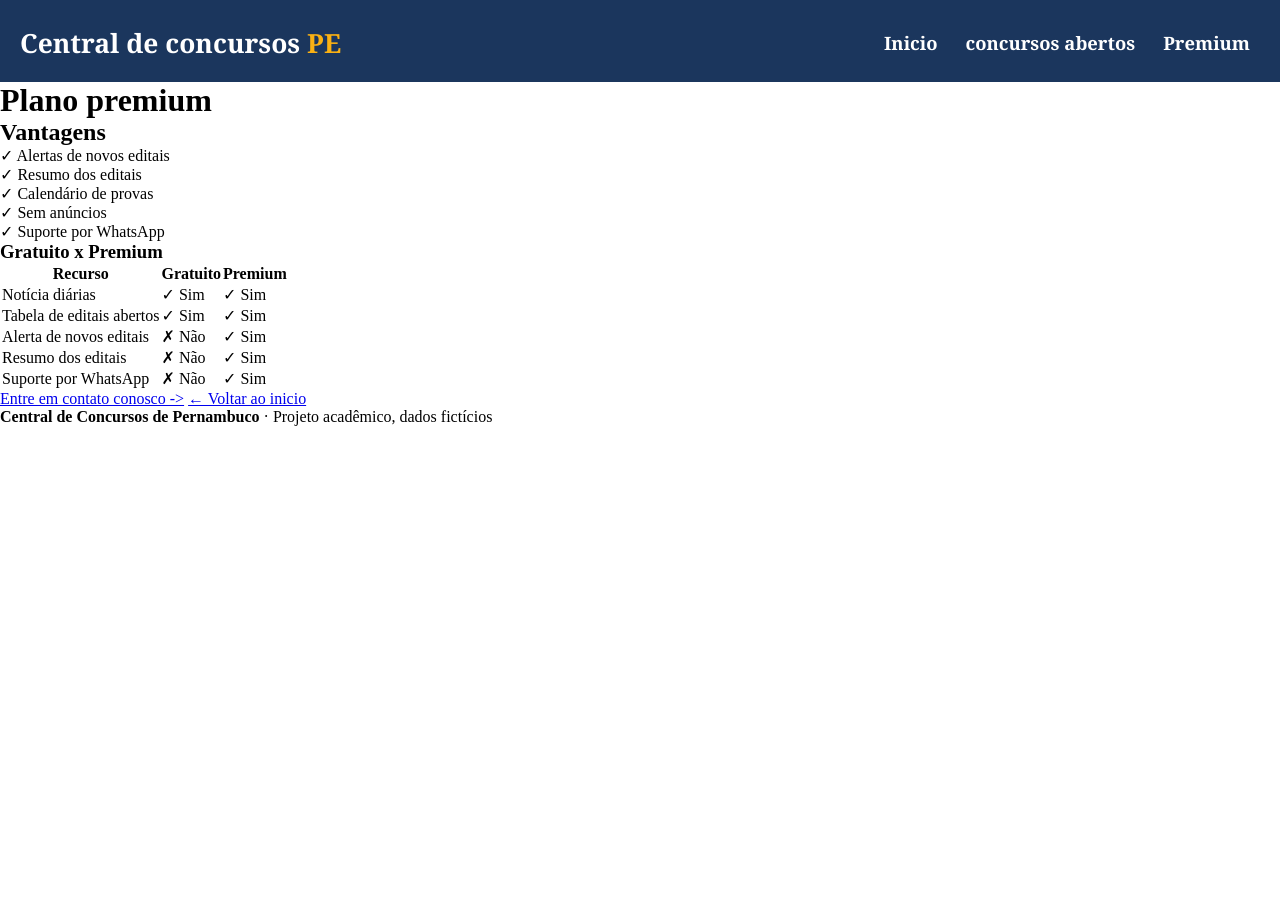
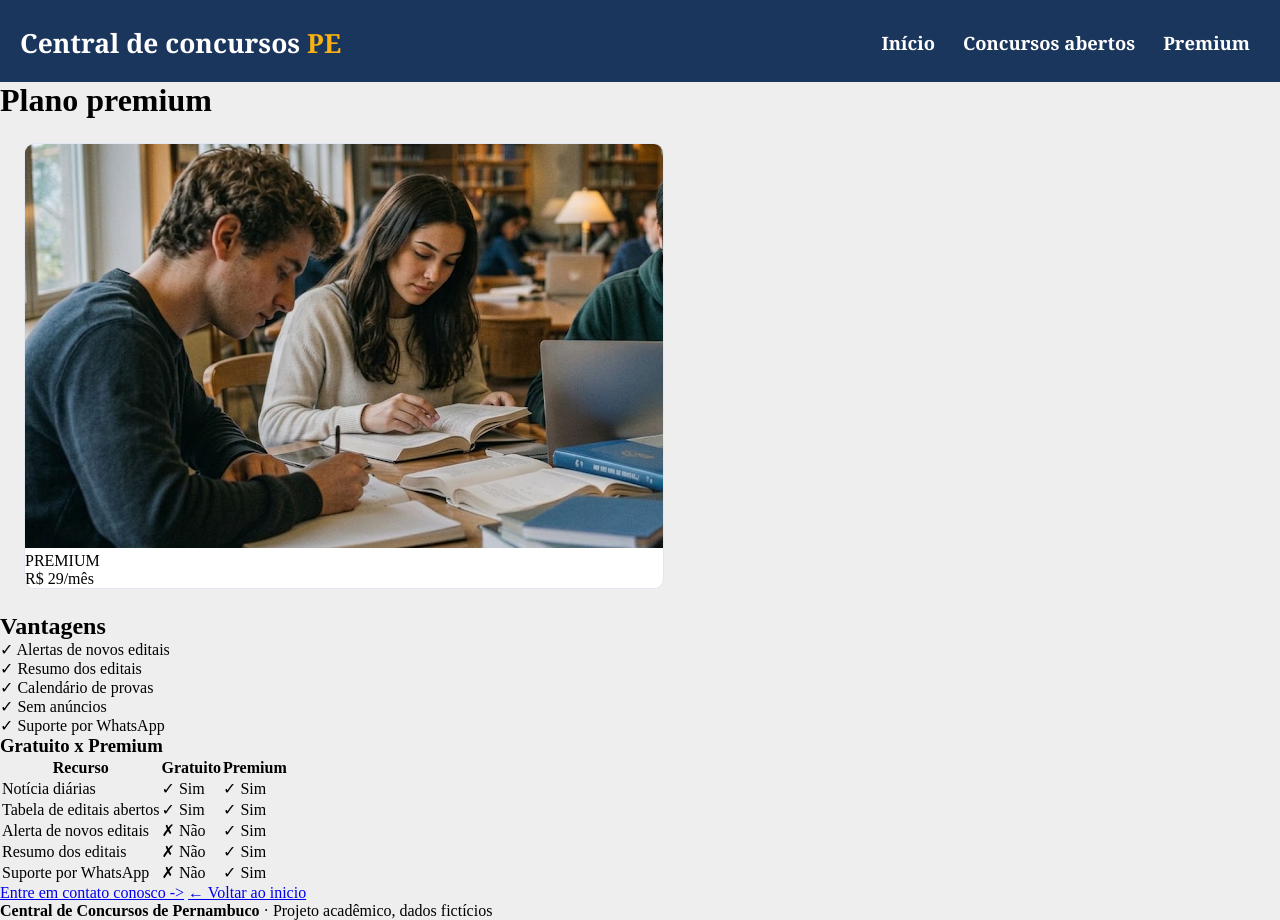
Before and after one commit to santana-x5/projeto-web-final, a plain HTML site: page pagina3.html in a window 1280 px wide. Before the commit the page ends 800 px from the top, so only its background shows below. Drawn offline with Linux system fonts and the light colour scheme.

Commit message:
alteração do fundo, correções de texto e adição de imagem a pagina 3

```diff
--- a/css/styles.css
+++ b/css/styles.css
@@ -3,7 +3,6 @@
     padding: 0;
     box-sizing: border-box;
 }
-
 .cabecalho{
     background-color: #1B365D;
     width: 100%;
@@ -319,7 +318,17 @@
     font-weight: bold;
 }
 
-.menu-item :hover{
+.menu-item:hover{
     color: rgb(250, 177, 19);
     transition: 0.5s ease;
 }
+
+.conteudo-premium{
+    width: 50%;
+    max-width: 1000px;
+    background-color: #ffffff;
+    border-radius: 10px;
+    overflow:hidden;
+    border: 1px solid #e2e8f0;
+    margin: 24px;
+}
--- a/pagina3.html
+++ b/pagina3.html
@@ -4,6 +4,12 @@
     <meta charset="UTF-8">
     <meta name="viewport" content="width=device-width, initial-scale=1.0">
     <title>Cenconpe tela de preços</title>
+    <style>
+        body{
+            background-color: rgb(238, 238, 238);
+            margin: 0;
+        }
+    </style>
     <link rel="stylesheet" href="css/styles.css">
 </head>
 <body>
@@ -13,16 +19,28 @@
             <a href="index.html" class="logo">Central de concursos <span class="logo-destaque">PE</span></a>
             <nav>
              <ul class="menu-lista">
-                <a href="index.html" class="menu-item">Inicio</a>
-                <a href="pagina2.html" class="menu-item">concursos abertos</a>
+                <a href="index.html" class="menu-item">Início</a>
+                <a href="pagina2.html" class="menu-item">Concursos abertos</a>
                 <a href="pagina3.html" class="menu-item">Premium</a>
                 </ul>
             </nav>
         </div>
     </header>
+
     <!-- conteudo principal -->
-     <main class="container">
+     <main class="texto-premium">
         <h1>Plano premium</h1>
+
+     <!-- banner de preço -->
+
+        <div class="conteudo-premium">
+            <img src="/img/img_topo.png" alt="imagem de estudantes" class="image-premium">
+            <span class="selo-premium">PREMIUM</span>
+            <p>
+             <span class="valor">R$ 29</span><span class="mes">/mês</span>
+            </p>
+        </div>
+
         <!-- bloco do card de preço -->
          <section class="vantagens">
             <h2>Vantagens</h2>
```
Also changed, not shown: index.html (+6 -0 lines).
